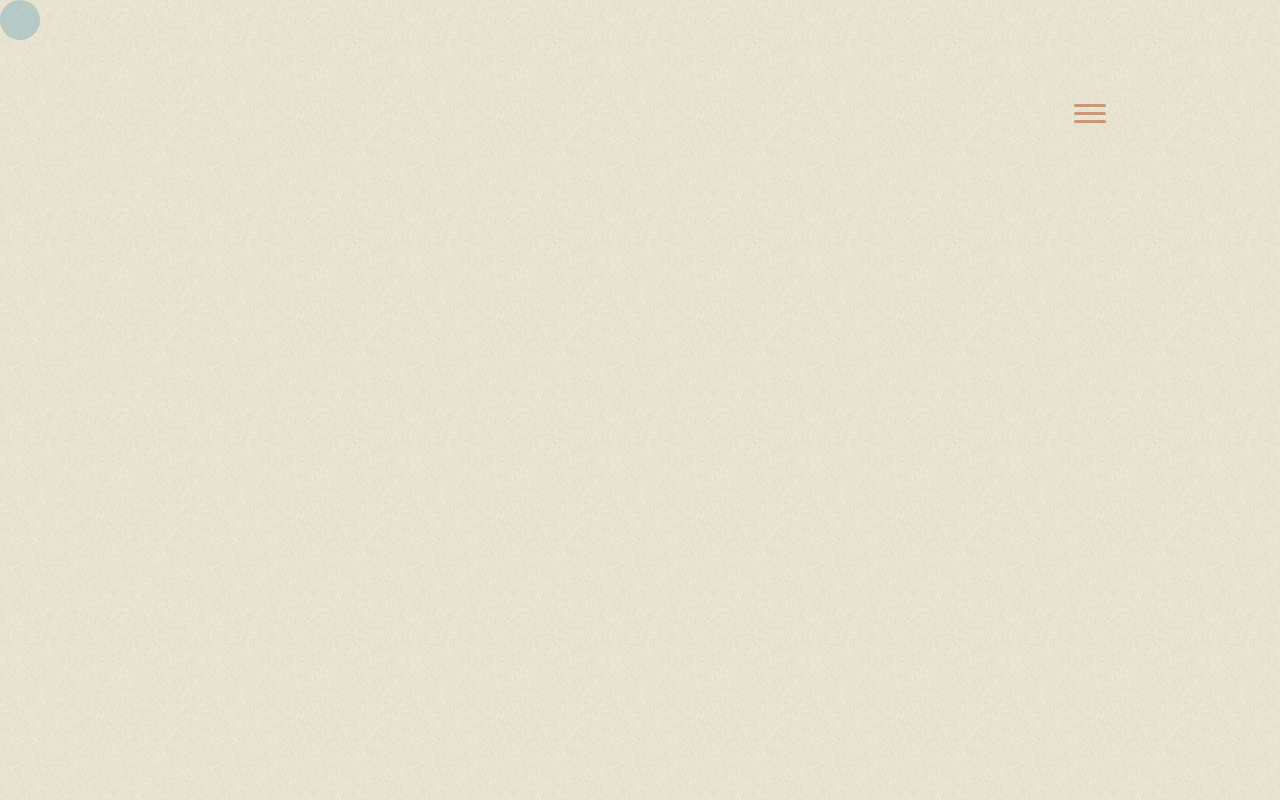
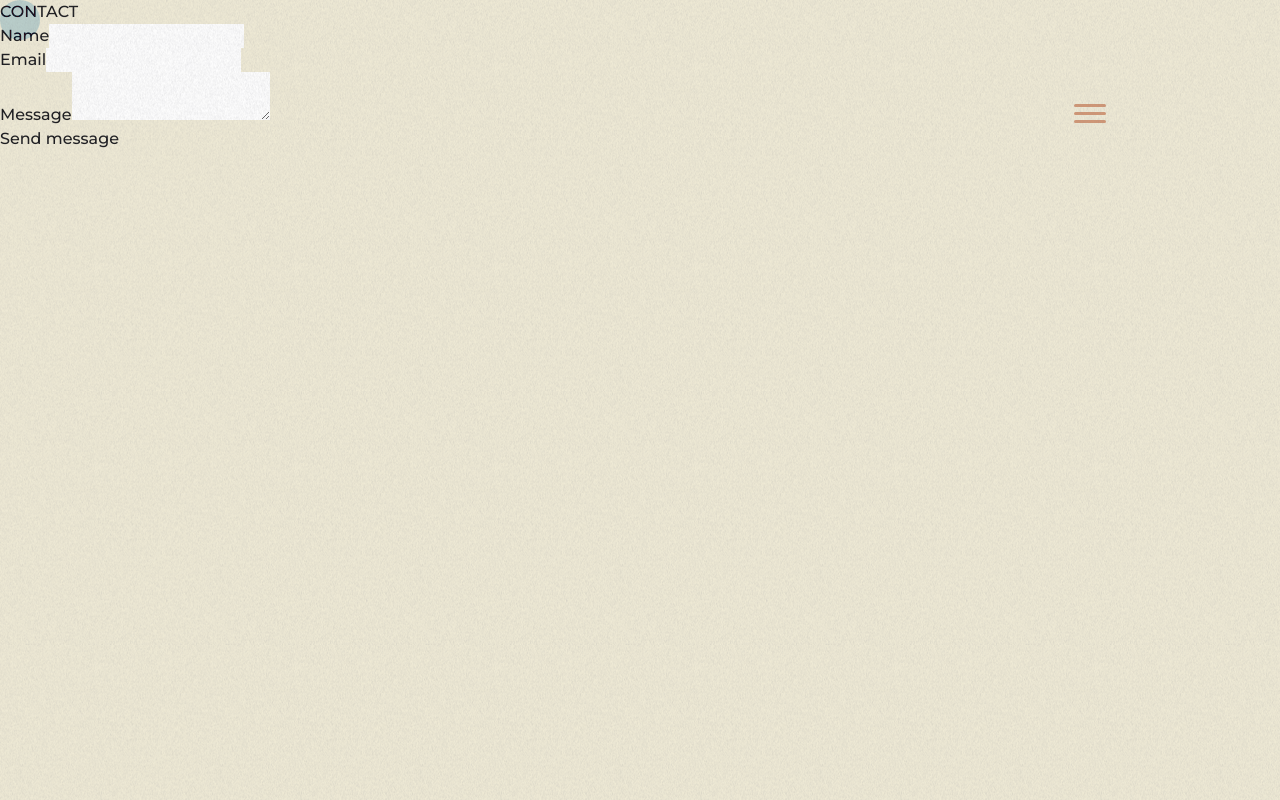
Before and after one commit to amberyufangchiu/nextjs-app-directory, a Next.js app: page /contact in a window 1280 px wide. Built offline with nearby package versions, Linux system fonts and the light colour scheme.

Commit message:
feat(contact) add form

```diff
--- a/app/contact/page.tsx
+++ b/app/contact/page.tsx
@@ -1,10 +1,82 @@
-import React from 'react'
+'use client'
+import React, { useState } from 'react'
 import './index.scss'
 
 const Contact = () => {
+
+  const [formData, setFormData] = useState({
+    name: "",
+    email: "",
+    message: ""
+  });
+
+  const [formSuccess, setFormSuccess] = useState<boolean>(false)
+  const [formSuccessMessage, setFormSuccessMessage] = useState<string>("")
+
+  const handleInput = (e: any) => {
+    const fieldName = e.target.name;
+    const fieldValue = e.target.value;
+
+    setFormData((prevState) => ({
+      ...prevState,
+      [fieldName]: fieldValue
+    }));
+  }
+
+  const submitForm = (e: any) => {
+    // We don't want the page to refresh
+    e.preventDefault()
+
+    const formURL = e.target.action
+    const data = new FormData()
+
+    // Turn our formData state into data we can use with a form submission
+    Object.entries(formData).forEach(([key, value]) => {
+      data.append(key, value);
+    })
+
+    // POST the data to the URL of the form
+    fetch(formURL, {
+      method: "POST",
+      body: data,
+      headers: {
+        'accept': 'application/json',
+      },
+    }).then((response) => response.json())
+    .then((data) => {
+      setFormData({
+        name: "",
+        email: "",
+        message: ""
+      })
+
+      setFormSuccess(true)
+      setFormSuccessMessage(data.submission_text)
+    })
+  }
+
   return (
     <div className='Contact'>
+      <h1>CONTACT</h1>
+      <div className='divider'></div>
+      <form method="POST" action="" onSubmit={submitForm}>
+          <div>
+            <label>Name</label>
+            <input type="text" name="name" onChange={handleInput} value={formData.name} />
+          </div>
 
+          <div>
+            <label>Email</label>
+            <input type="text" name="email" onChange={handleInput} value={formData.email} />
+          </div>
+
+          <div>
+            <label>Message</label>
+            <textarea name="message" onChange={handleInput} value={formData.message}></textarea>
+          </div>
+
+          <button type="submit">Send message</button>
+        </form>
     </div>
   )
 }
```
